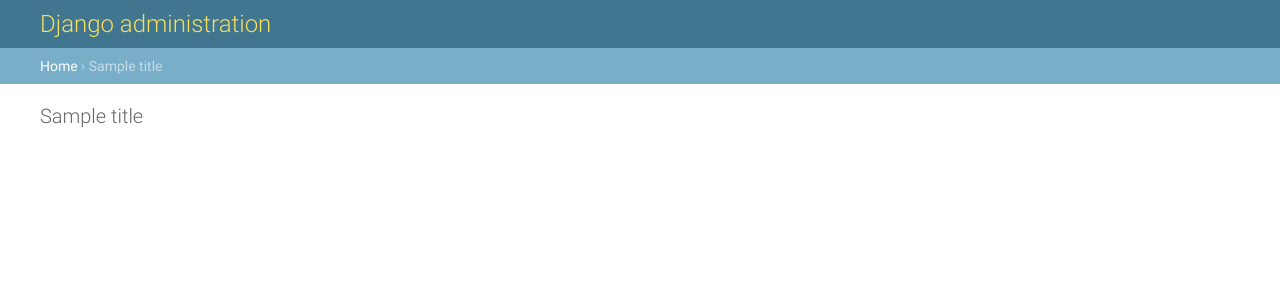
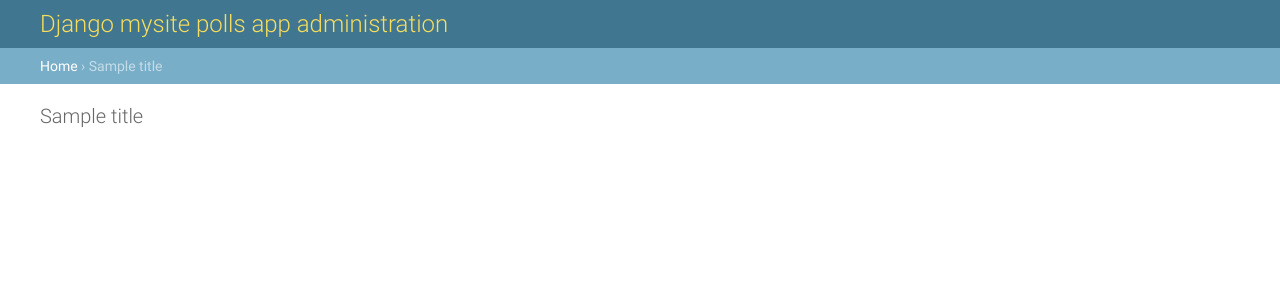
Before and after one commit to jwlynch/django-tut-first-time, a Django app: template mysite/templates/admin/base_site.html in a window 1280 px wide. Shown: the top 300 px of the page. Run offline with Django 3.2, Linux system fonts and the light colour scheme; the template is opened without the code that fills it: most values are stand-ins (such as "Sample title", 1, 10 or a date in 2020); parts of the project's set-up code (start-up, migrations or seed data) failed here and were passed over.

Commit message:
make a coupla changes to the template: change the title and the head text

```diff
--- a/mysite/templates/admin/base_site.html
+++ b/mysite/templates/admin/base_site.html
@@ -1,10 +1,10 @@
 {% extends "admin/base.html" %}
 {% load i18n %}
 
-{% block title %}{{ title }} | {% trans 'Django site admin' %}{% endblock %}
+{% block title %}{{ title }} | {% trans 'Django mysite polls app admin' %}{% endblock %}
 
 {% block branding %}
-<h1 id="site-name">{% trans 'Django administration' %}</h1>
+<h1 id="site-name">{% trans 'Django mysite polls app administration' %}</h1>
 {% endblock %}
 
 {% block nav-global %}{% endblock %}
```
